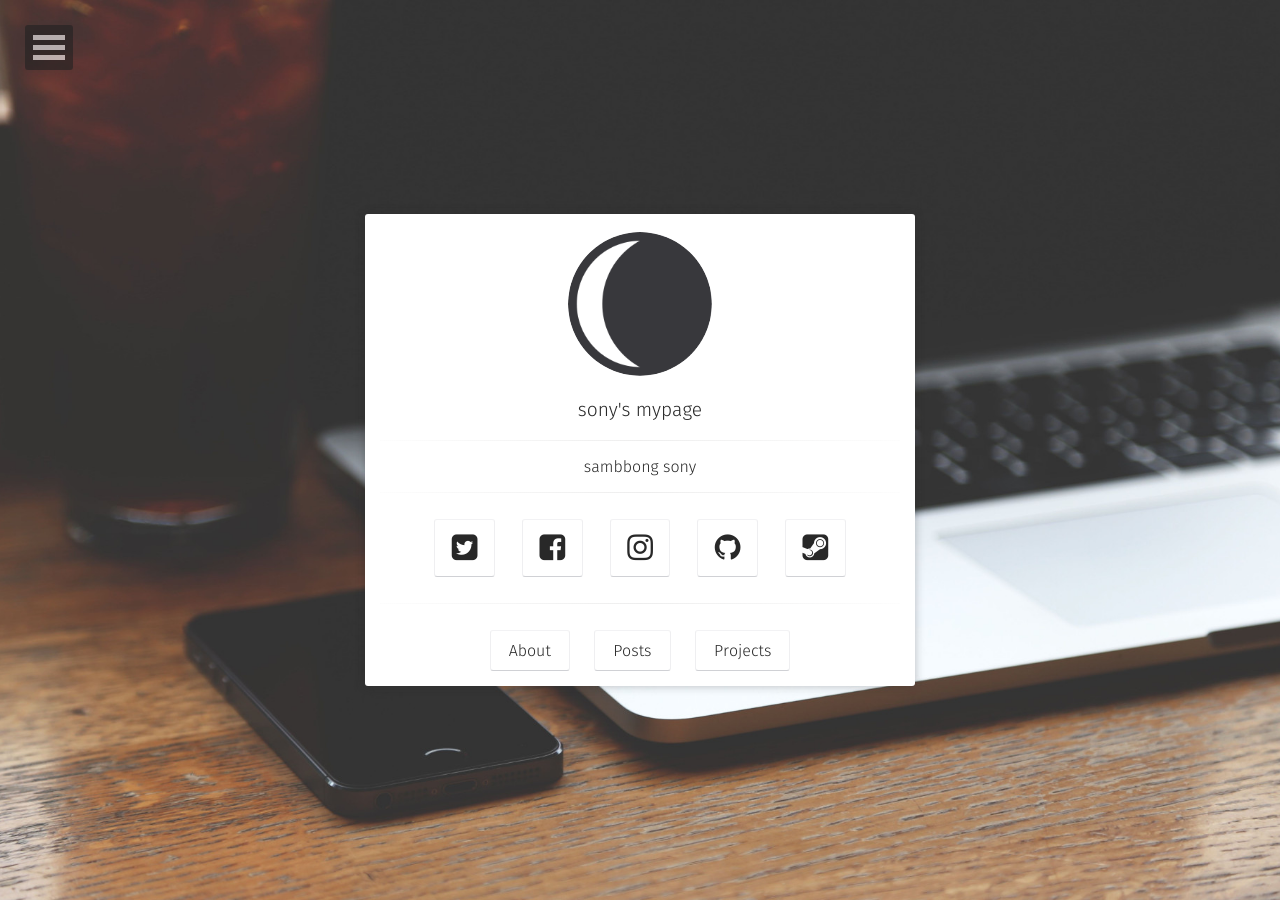
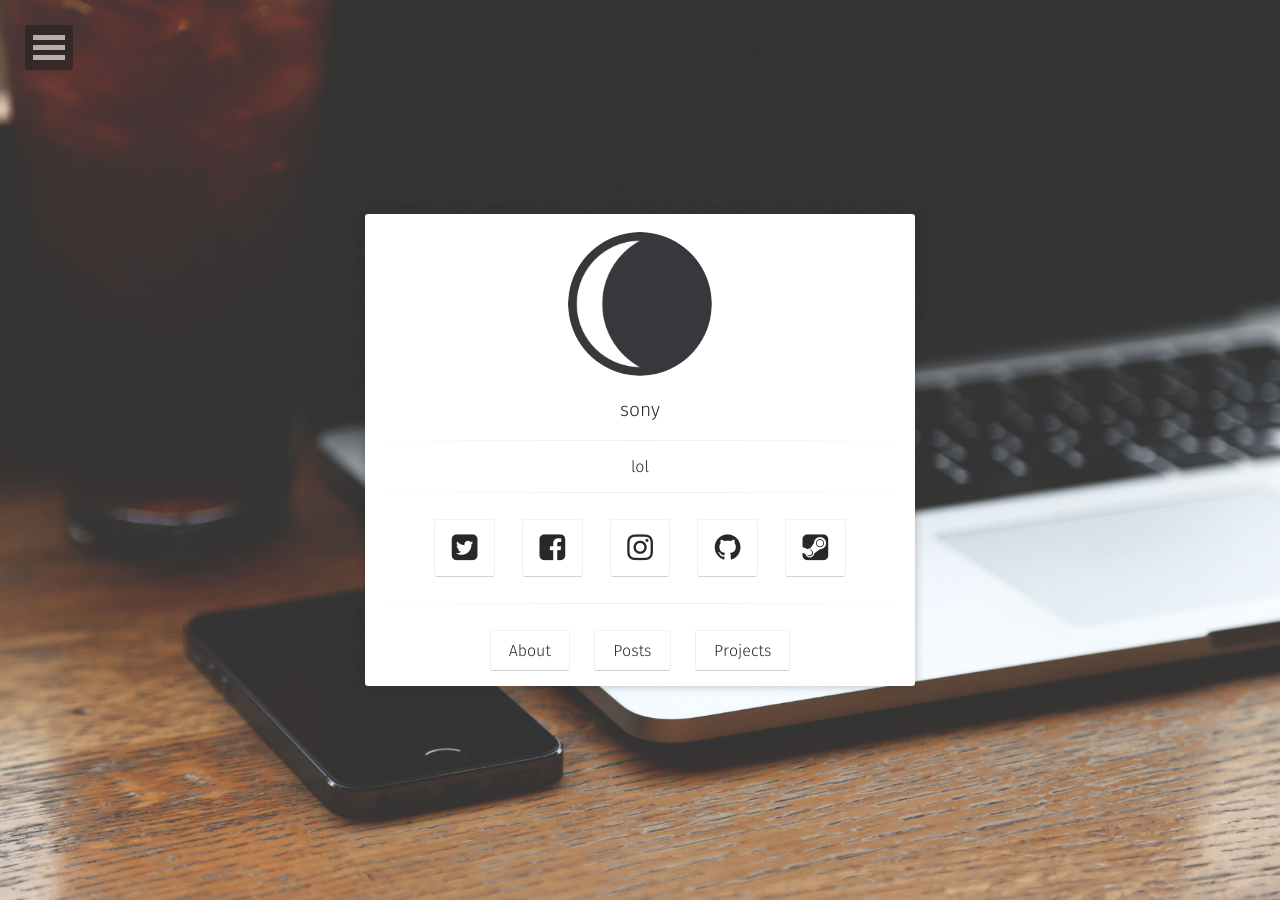
Before and after one commit to sonytheapple/sonytheapple.github.com, a Jekyll site: the page built from index.html, in a window 1280 px wide. Built offline with Jekyll 4.4.1, drawn with Linux system fonts in a browser that asks for light colours; some web fonts are replaced.

Commit message:
Update _config.yml
s

```diff
--- a/_config.yml
+++ b/_config.yml
@@ -1,7 +1,7 @@
 # Site
-title:              sony's mypage
-bio:                'sambbong sony'
-description:        "sony is sambbong"
+title:              sony
+bio:                'lol'
+description:        "loooooooool"
 reading_time:       true
 words_per_minute:   200
 logo:               'assets/img/logo.png'
```
